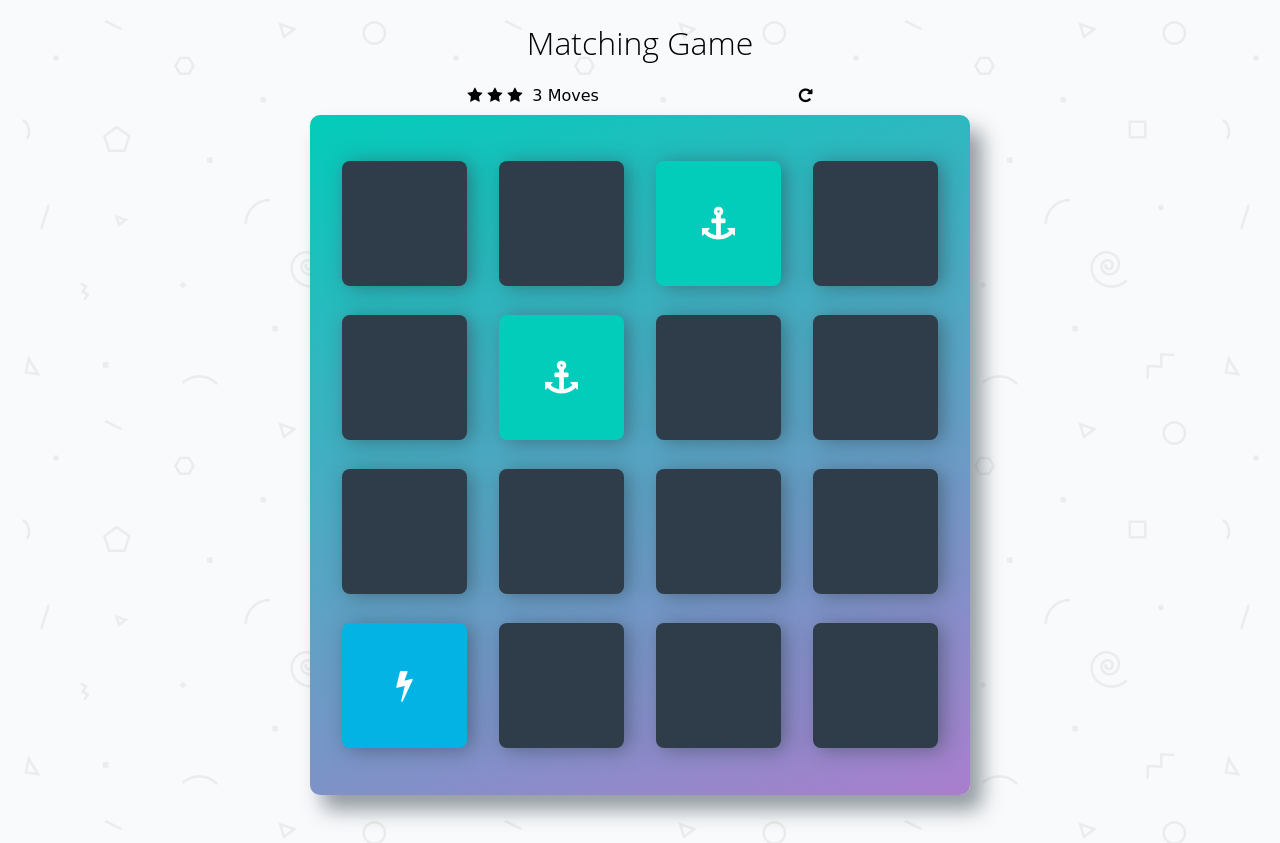
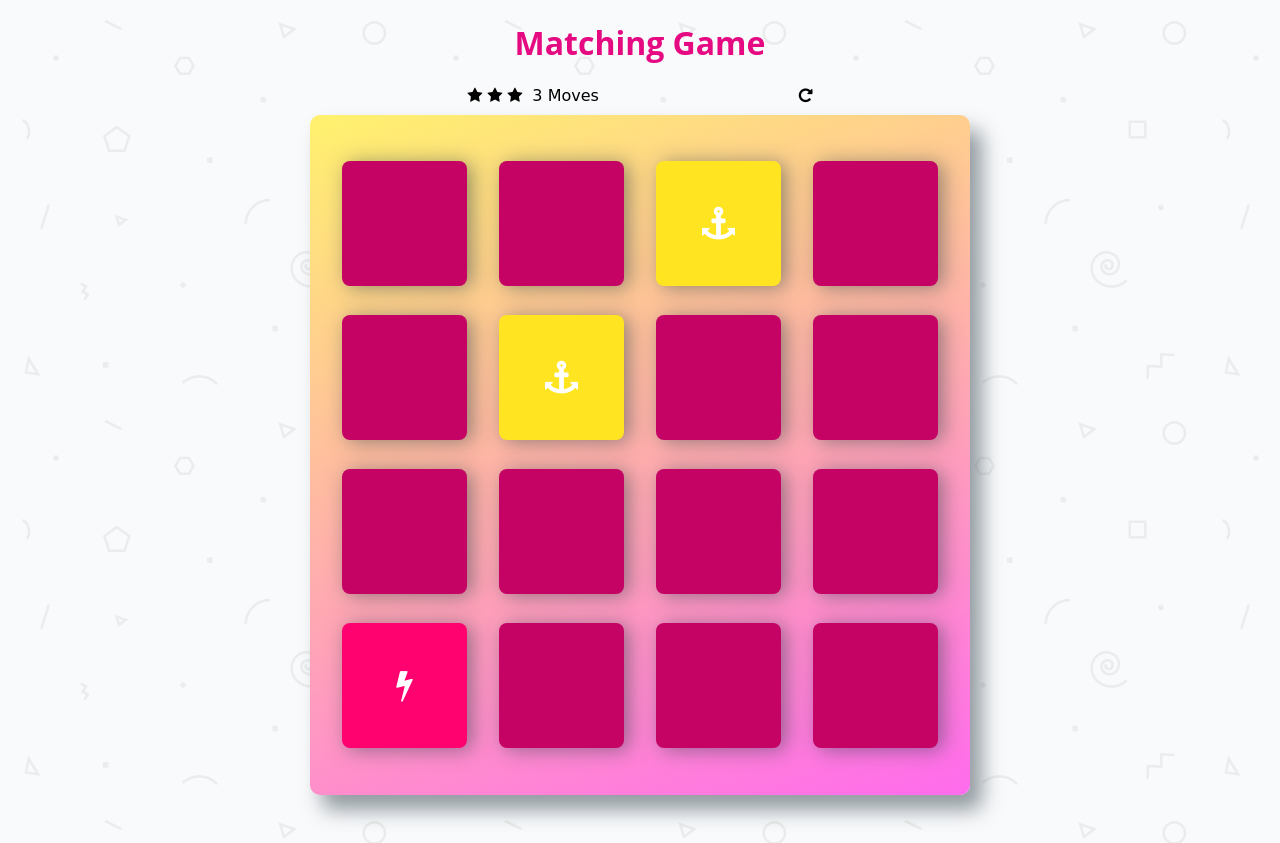
Before and after one commit to RuthyLicht/memoryGame, a plain HTML site: page index.html in a window 1280 px wide. Drawn offline with Linux system fonts and the light colour scheme; a web font is replaced by a local one.

Commit message:
change colors of game board and cards

```diff
--- a/css/app.css
+++ b/css/app.css
@@ -21,6 +21,10 @@ body {
     font-family: 'Coda', cursive;
 }
 
+#title {
+  color: #e50982;
+  font-weight: bold;
+}
 .container {
     display: flex;
     justify-content: center;
@@ -40,7 +44,7 @@ h1 {
 .deck {
     width: 660px;
     min-height: 680px;
-    background: linear-gradient(160deg, #02ccba 0%, #aa7ecd 100%);
+    background: linear-gradient(160deg, #fff26d 0%, #ff6bed 100%);
     padding: 32px;
     border-radius: 10px;
     box-shadow: 12px 15px 20px 0 rgba(46, 61, 73, 0.5);
@@ -54,7 +58,7 @@ h1 {
 .deck .card {
     height: 125px;
     width: 125px;
-    background: #2e3d49;
+    background: #c40364;
     font-size: 0;
     color: #ffffff;
     border-radius: 8px;
@@ -67,7 +71,7 @@ h1 {
 
 .deck .card.open {
     transform: rotateY(0);
-    background: #02b3e4;
+    background: #ff026f;
     cursor: default;
 }
 
@@ -77,7 +81,7 @@ h1 {
 
 .deck .card.match {
     cursor: default;
-    background: #02ccba;
+    background: #ffe521;
     font-size: 33px;
 }
 
--- a/index.html
+++ b/index.html
@@ -12,7 +12,7 @@
 
     <div class="container">
         <header>
-            <h1>Matching Game</h1>
+            <h1 id="title">Matching Game</h1>
         </header>
 
         <section class="score-panel">
```
